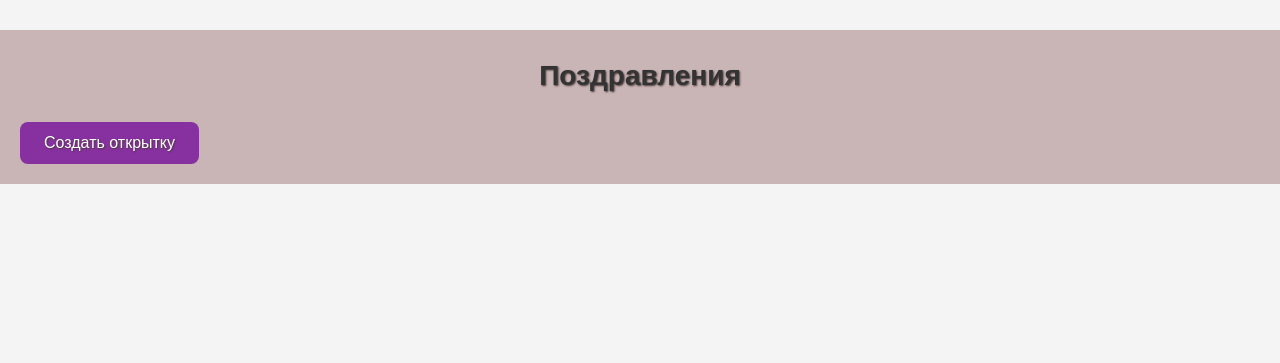
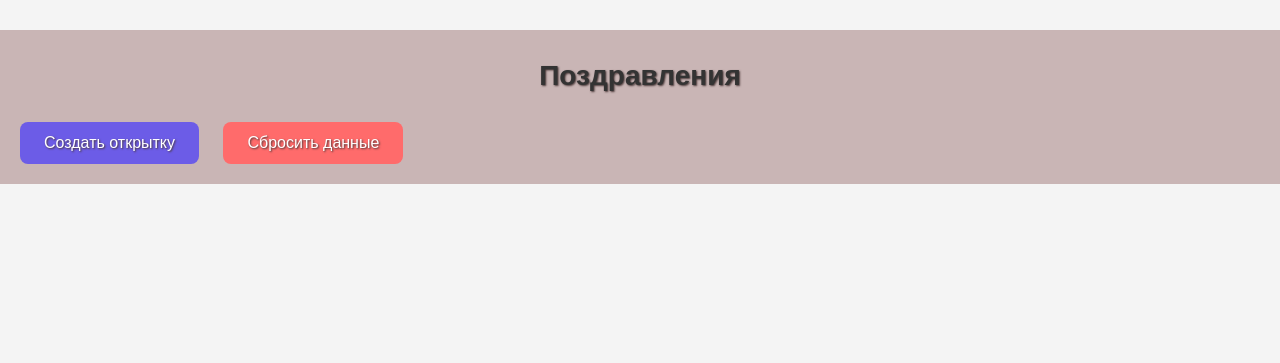
Before and after one commit to onshnkarina/web--programming-labs-2, a Flask app: page /lab9/ in a window 1280 px wide. Shown: the part 76-439 px from the top of the page. Run offline with Flask 3, Linux system fonts and the light colour scheme.

Commit message:
Доп задание

```diff
--- a/lab9.py
+++ b/lab9.py
@@ -1,15 +1,12 @@
 from flask import Blueprint, render_template, redirect, request, session, url_for
-from db import db
-from db.models import users, articles
-from flask_login import login_user, logout_user, login_required, current_user
-from werkzeug.security import check_password_hash, generate_password_hash
-from sqlalchemy import or_
-from werkzeug.utils import secure_filename
 
 lab9 = Blueprint('lab9', __name__)
 
 @lab9.route('/lab9/')
 def lab():
+    # Если данные уже есть в сессии, показываем последнее поздравление
+    if 'name' in session:
+        return redirect(url_for('lab9.result'))
     return render_template('lab9/index.html')
 
 @lab9.route('/lab9/step1', methods=['GET', 'POST'])
@@ -50,9 +47,17 @@ def step5():
 
 @lab9.route('/lab9/result')
 def result():
+    # Если данных нет, перенаправляем на первый шаг
+    if 'name' not in session:
+        return redirect(url_for('lab9.lab'))
     name = session.get('name')
     age = session.get('age')
     gender = session.get('gender')
     preference1 = session.get('preference1')
     preference2 = session.get('preference2')
     return render_template('lab9/result.html', name=name, age=age, gender=gender, preference1=preference1, preference2=preference2)
+
+@lab9.route('/lab9/reset')
+def reset():
+    session.clear()
+    return redirect(url_for('lab9.lab'))
--- a/templates/base.html
+++ b/templates/base.html
@@ -44,7 +44,7 @@
             display: inline-block;
             padding: 12px 24px;
             margin: 10px;
-            background-color: #8731a1;
+            background-color: #6c5ce7;
             color: white;
             border: none;
             border-radius: 8px;
@@ -54,8 +54,14 @@
             text-decoration: none;
         }
         .button:hover {
-            background-color: #ab2626;
+            background-color: #5a4acf;
             transform: translateY(-3px);
+        }
+        .button.reset {
+            background-color: #ff6b6b;
+        }
+        .button.reset:hover {
+            background-color: #ff5252;
         }
         img {
             max-width: 100%;
--- a/templates/lab9/index.html
+++ b/templates/lab9/index.html
@@ -4,5 +4,11 @@
 
 {% block main %}
     <h1>Поздравления</h1>
-    <a href="{{ url_for('lab9.step1') }}" class="button">Создать открытку</a>
+    {% if name %}
+        <p>Ваше последнее поздравление для {{ name }}.</p>
+        <a href="{{ url_for('lab9.result') }}" class="button">Посмотреть поздравление</a>
+    {% else %}
+        <a href="{{ url_for('lab9.step1') }}" class="button">Создать открытку</a>
+    {% endif %}
+    <a href="{{ url_for('lab9.reset') }}" class="button" style="background-color: #ff6b6b;">Сбросить данные</a>
 {% endblock %}
--- a/templates/lab9/result.html
+++ b/templates/lab9/result.html
@@ -27,4 +27,5 @@
         {% endif %}
     </p>
     <a href="{{ url_for('lab9.lab') }}" class="button">Создать ещё одну открытку</a>
+    <a href="{{ url_for('lab9.reset') }}" class="button" style="background-color: #ff6b6b;">Сбросить данные</a>
 {% endblock %}
```
